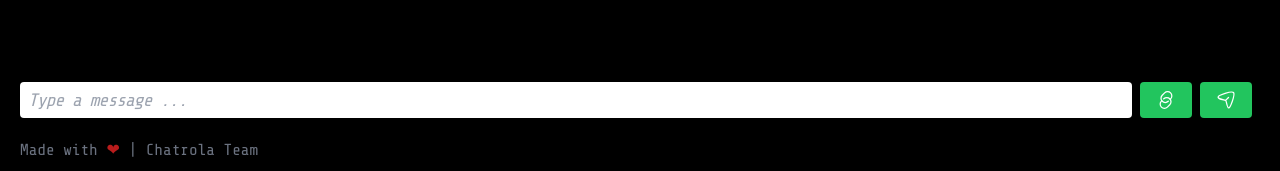
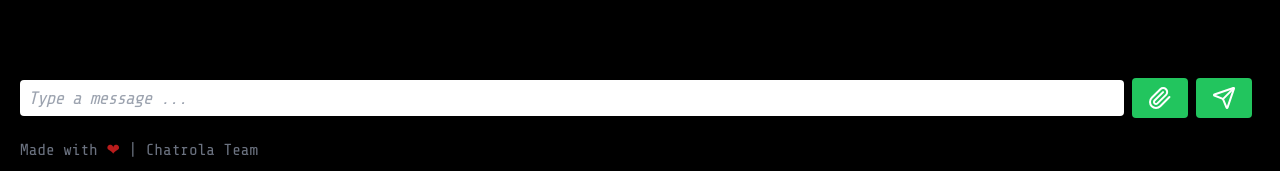
Before and after one commit to Atom-cell/Chatrola, a Next.js app: page /rooms/1 in a window 1280 px wide. Shown: the part 626-797 px from the top of the page. Built offline with nearby package versions, Linux system fonts and the light colour scheme; no server answers.

Commit message:
picture sending event added

```diff
--- a/app/components/Button.tsx
+++ b/app/components/Button.tsx
@@ -1,12 +1,7 @@
 import React from 'react';
 import Spinner from './Spinner';
+import {ButtonType} from '@/app/utils/Types';
 
-type ButtonType = {
-	buttonText: string,
-	type?: "button" | "reset" | "submit" | undefined;
-	clickFn?: () => void;
-	loading?:boolean
-};
 const Button = ({ buttonText, type, clickFn, loading }: ButtonType) => {
 	return (
 		<button
--- a/app/icons/FileIcons.tsx
+++ /dev/null
@@ -1,26 +0,0 @@
-const FileIcon = (props: React.SVGProps<SVGSVGElement>) => (
-	<svg
-		xmlns='http://www.w3.org/2000/svg'
-		viewBox='0 0 24 24'
-		width={20}
-		height={20}
-		color={'#ffffff'}
-		fill={'none'}
-		{...props}
-	>
-		<path
-			d='M9.14339 10.691L9.35031 10.4841C11.329 8.50532 14.5372 8.50532 16.5159 10.4841C18.4947 12.4628 18.4947 15.671 16.5159 17.6497L13.6497 20.5159C11.671 22.4947 8.46279 22.4947 6.48405 20.5159C4.50532 18.5372 4.50532 15.329 6.48405 13.3503L6.9484 12.886'
-			stroke='currentColor'
-			strokeWidth='1.5'
-			strokeLinecap='round'
-		/>
-		<path
-			d='M17.0516 11.114L17.5159 10.6497C19.4947 8.67095 19.4947 5.46279 17.5159 3.48405C15.5372 1.50532 12.329 1.50532 10.3503 3.48405L7.48405 6.35031C5.50532 8.32904 5.50532 11.5372 7.48405 13.5159C9.46279 15.4947 12.671 15.4947 14.6497 13.5159L14.8566 13.309'
-			stroke='currentColor'
-			strokeWidth='1.5'
-			strokeLinecap='round'
-		/>
-	</svg>
-);
-
-export default FileIcon;
--- a/app/icons/SendIcon.tsx
+++ /dev/null
@@ -1,8 +0,0 @@
-const SendIcon = (props: React.SVGProps<SVGSVGElement>) => (
-    <svg xmlns="http://www.w3.org/2000/svg" viewBox="0 0 24 24" width={20} height={20} color={"#ffffff"} fill={"none"} {...props}>
-      <path d="M21.0477 3.05293C18.8697 0.707363 2.48648 6.4532 2.50001 8.551C2.51535 10.9299 8.89809 11.6617 10.6672 12.1581C11.7311 12.4565 12.016 12.7625 12.2613 13.8781C13.3723 18.9305 13.9301 21.4435 15.2014 21.4996C17.2278 21.5892 23.1733 5.342 21.0477 3.05293Z" stroke="currentColor" strokeWidth="1.5" />
-      <path d="M11.5 12.5L15 9" stroke="currentColor" strokeWidth="1.5" strokeLinecap="round" strokeLinejoin="round" />
-    </svg>
-  );
-
-  export default SendIcon;
--- a/app/invite/[roomName]/page.tsx
+++ b/app/invite/[roomName]/page.tsx
@@ -12,12 +12,8 @@ import Button from '@/app/components/Button';
 import toast, { Toaster } from 'react-hot-toast';
 import serverURL from '@/app/utils/ServerURI';
 import Spinner from '@/app/components/Spinner';
-
+import { CustomError } from '@/app/utils/Types';
 const InvitePage = ({ params }: { params: { roomName: string } }) => {
-	interface CustomError extends Error {
-		description?: string;
-		context?: any;
-	  }
 
 	const router = useRouter();
 	const searchParams = useSearchParams();
--- a/app/rooms/[roomName]/page.tsx
+++ b/app/rooms/[roomName]/page.tsx
@@ -12,29 +12,14 @@ import {
 	getRoomname,
 	clearStorage,
 } from '@/app/utils/LocalStorage';
-import SendIcon from '@/app/icons/SendIcon';
-import FileIcon from '@/app/icons/FileIcons';
+import { Send, Paperclip, CircleX } from 'lucide-react';
 import toast, { Toaster } from 'react-hot-toast';
 import serverURL from '@/app/utils/ServerURI';
 import MessagesSkeleton from '@/app/components/MessagesSkeleton';
+import {messageT, responseT, fileT, CustomError} from '../../utils/Types'
 
 export default function Home({ params }: { params: { roomName: string } }) {
-	type messageT = {
-		msg: string;
-		sender: string;
-	};
 
-	type responseT = {
-		_id: string;
-		message: string;
-		username: string;
-		timestamp: string;
-	};
-
-	interface CustomError extends Error {
-		description?: string;
-		context?: any;
-	}
 
 	const router = useRouter();
 
@@ -49,6 +34,7 @@ export default function Home({ params }: { params: { roomName: string } }) {
 	const [name, setName] = useState<string | null>('');
 	const [token, setToken] = useState<string | null>('');
 	const [roomName, setRoomName] = useState<string | null>('');
+	const [file, setFile] = useState<fileT | null>();
 	const allowedDocTypes = [
 		'application/pdf',
 		'application/msword',
@@ -56,9 +42,10 @@ export default function Home({ params }: { params: { roomName: string } }) {
 		'application/vnd.ms-powerpoint',
 		'application/vnd.openxmlformats-officedocument.presentationml.presentation',
 		'application/vnd.ms-excel',
-        'application/vnd.openxmlformats-officedocument.spreadsheetml.sheet'
+		'application/vnd.openxmlformats-officedocument.spreadsheetml.sheet',
 	];
 	const allowedImageTypes = ['image/png', 'image/jpeg'];
+	const MAX_IMAGE_SIZE = 3 * 1024 * 1024;
 
 	useEffect(() => {
 		endRef.current?.scrollIntoView({ behavior: 'smooth' });
@@ -151,7 +138,7 @@ export default function Home({ params }: { params: { roomName: string } }) {
 
 			socket.on('emitMessage', handleMessage);
 
-			socket.on('new-image', (data: string) => {
+			socket.on('new-image', (data: { sender: string; image: string }) => {
 				// setImages((prevImages) => [...prevImages, data]);
 				console.log('UPLOAD Data: ', data);
 			});
@@ -225,6 +212,7 @@ export default function Home({ params }: { params: { roomName: string } }) {
 	};
 
 	const handleFile = (event: React.ChangeEvent<HTMLInputElement>): void => {
+		setMsgInput('');
 		const file = event.target.files?.[0];
 		if (!file) return;
 		const reader = new FileReader();
@@ -233,20 +221,38 @@ export default function Home({ params }: { params: { roomName: string } }) {
 			const fileData = e.target?.result as string;
 			const fileType = file.type;
 
-			if (fileType.startsWith('image/') && !allowedImageTypes.includes(fileType)) {
+			if (
+				fileType.startsWith('image/') &&
+				!allowedImageTypes.includes(fileType)
+			) {
 				toast.error('Only PNGs and JPGs are allowed!');
 				return;
 			}
 
-			if (fileType.startsWith('application/') && !allowedDocTypes.includes(fileType)) {
+			if (fileType.startsWith('image/') && file.size >= MAX_IMAGE_SIZE) {
+				toast.error('3MB is max image size.');
+				return;
+			}
+
+			if (
+				fileType.startsWith('application/') &&
+				!allowedDocTypes.includes(fileType)
+			) {
 				toast.error('Invalid document type!');
 				return;
 			}
 
-			console.log("file ", file.name, " \n File data: ", fileData, '\n type: ', fileType);
 			if (fileType.startsWith('image/')) {
-				// socket?.emit('upload-image', { fileName: file.name, fileData });
+				setFile({ name: file.name, type: 'image', data: fileData });
+				// socket?.emit('upload-image', {
+				// 	fileName: file.name,
+				// 	fileData: fileData,
+				// 	room: params.roomName,
+				// 	token: token,
+				// 	sender: name,
+				// });
 			} else if (fileType.startsWith('application')) {
+				setFile({ name: file.name, type: 'doc', data: fileData });
 				// socket?.emit('upload-document', { fileName: file.name, fileData });
 			}
 		};
@@ -267,9 +273,30 @@ export default function Home({ params }: { params: { roomName: string } }) {
 			});
 			setMessage((prevMessage) => [
 				...prevMessage,
-				{ msg: msgInput, sender: name as string },
+				{ msg: msgInput, sender: name as string, type: 'text' },
 			]);
 			setMsgInput('');
+			setFile(null);
+		}
+	};
+
+	const sendFile = (): void => {
+		if (file && socket) {
+			let room = params.roomName;
+			socket?.emit('upload-image', {
+				fileName: file.name,
+				fileData: file.data,
+				room,
+				token: token,
+				sender: name,
+			});
+
+			// setMessage((prevMessage) => [
+			// 	...prevMessage,
+			// 	{ msg: file.data, sender: name as string, type: 'img' },
+			// ]);
+			setMsgInput('');
+			setFile(null);
 		}
 	};
 
@@ -334,6 +361,15 @@ export default function Home({ params }: { params: { roomName: string } }) {
 			</div>
 
 			<div className='flex items-center mb-1 mt-auto'>
+				{file ? (
+					<div className='text-lg text-white tracking-tighter w-full border-2 border-gray-500 px-4 py-1 rounded relative'>
+						<CircleX
+							className='absolute -right-2 -top-4 bg-black cursor-pointer'
+							onClick={() => setFile(null)}
+						/>
+						<p>{file.name}</p>
+					</div>
+				) : (
 					<input
 						type='text'
 						placeholder='Type a message ...'
@@ -344,6 +380,7 @@ export default function Home({ params }: { params: { roomName: string } }) {
 						}
 						className='placeholder:italic text-black rounded py-1 px-2 text-lg focus:ring-2 focus:ring-green-1 focus:outline-none outline-none w-full tracking-tighter'
 					/>
+				)}
 
 				<input
 					type='file'
@@ -355,13 +392,13 @@ export default function Home({ params }: { params: { roomName: string } }) {
 					className='flex items-center justify-center py-2 px-4 rounded bg-green-1 ml-2 hover:bg-green-600'
 					onClick={() => fileRef.current?.click()}
 				>
-					<FileIcon />
+					<Paperclip />
 				</button>
 				<button
 					className='flex items-center justify-center py-2 px-4 rounded bg-green-1 m-2 hover:bg-green-600'
-					onClick={() => sendMessage()}
+					onClick={() => (file ? sendFile() : sendMessage())}
 				>
-					<SendIcon />
+					<Send />
 				</button>
 			</div>
 			<Toaster />
--- /dev/null
+++ b/app/utils/Types.ts
@@ -0,0 +1,36 @@
+export type messageT = {
+    msg: string;
+    sender: string;
+    type: 'text' | 'img';
+};
+
+export type responseT = {
+    _id: string;
+    message: string;
+    username: string;
+    timestamp: string;
+};
+
+export type fileT = {
+    name: string;
+    type: string;
+    data: string;
+};
+
+export interface CustomError extends Error {
+    description?: string;
+    context?: any;
+}
+
+export interface TimerProps {
+	minutes: number;
+	startTimer: boolean;
+	kickOutUsers: () => void
+}
+
+export type ButtonType = {
+	buttonText: string,
+	type?: "button" | "reset" | "submit" | undefined;
+	clickFn?: () => void;
+	loading?:boolean
+};
```
Also changed, not shown: app/components/Timer.tsx (+1 -7 lines). Lines whose indentation alone changed are shown as unchanged.
